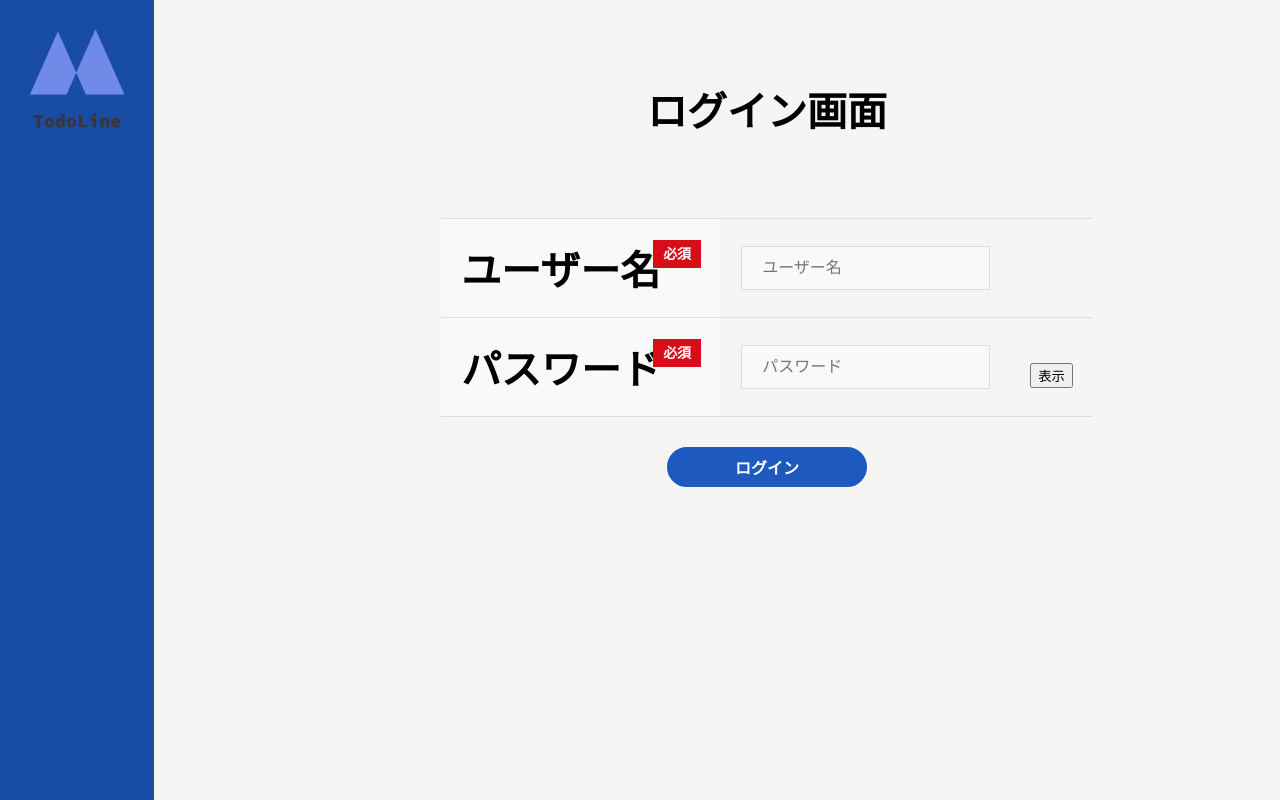
After one commit to ShoKatsuki06/flask-todo-app, a Flask app: template templates/login.html in a window 1280 px wide. The commit adds this page. Run offline with Flask 2, Linux system fonts and the light colour scheme; the template is opened without the code that fills it, so the values that code supplies are empty.

Commit message:
追加
ユーザー登録
ログイン

```diff
--- a/static/css/style.css
+++ b/static/css/style.css
@@ -132,6 +132,22 @@ td.noborder{
 .contact_form textarea:focus {
 	border-color: #d70d19;
 }
+.contact_form input[type="password"],
+.contact_form textarea {
+	max-width: 300px;
+	background: #f9f9f9;
+	border: solid 1px #dddddd;
+	font-size: 16px;
+	padding: 12px 20px;
+	transition: 0.3s ease-in-out;
+	box-sizing: border-box;
+	vertical-align: top;
+	outline: none;
+}
+.contact_form input[type="password"]:focus,
+.contact_form textarea:focus {
+	border-color: #d70d19;
+}
 .contact_form input[type="datetime-local"],
 .contact_form textarea {
 	max-width: 300px;
--- a/static/js/javascript.js
+++ b/static/js/javascript.js
@@ -0,0 +1,20 @@
+window.addEventListener('DOMContentLoaded', function(){
+  // パスワードとボタンのHTMLを取得
+  let btn_passview = document.getElementById("display");
+  let input_pass = document.getElementById("pass");
+  // ボタンのイベントリスナーを設定
+  btn_passview.addEventListener("click", (e)=>{
+    // ボタンの通常の動作をキャンセル（フォーム送信をキャンセル）
+    e.preventDefault();
+    // パスワード入力欄のtype属性を確認
+    if( input_pass.type === 'password' ) {
+      // パスワードを表示する
+      input_pass.type = 'text';
+      btn_passview.textContent = '非表示';
+    } else {
+      // パスワードを非表示にする
+      input_pass.type = 'password';
+      btn_passview.textContent = '表示';
+    }
+  });
+});
--- /dev/null
+++ b/templates/login.html
@@ -0,0 +1,23 @@
+{% extends "base.html" %}
+
+{% block body %}
+<div class="top">
+<h1>ログイン画面</h1>
+<div class="form">
+  <form action="/" method="POST" id="form">
+    <table  class="contact_form">
+      <tr>
+        <th class="required"><label for="name">ユーザー名</label></th>
+        <td><input type="text" name="name" placeholder="ユーザー名" required></td>
+      </tr>
+      <tr>
+        <th class="required"><label for="pass">パスワード</label></th>
+        <td><input type="password" name="pass" placeholder="パスワード" required id="pass"></td>
+        <td><button id="display">表示</button></td>
+      </tr>
+    </table>
+    <button type="submit" name="Login" value="Login" class="confirm_btn">ログイン</button>
+  </form>
+</div>
+</div>
+{% endblock %}
```
Also changed, not shown: templates/input.html (added, +23 -0 lines).
